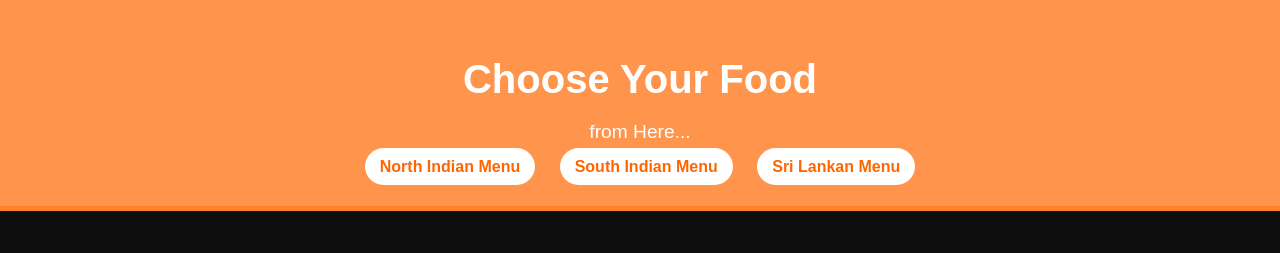
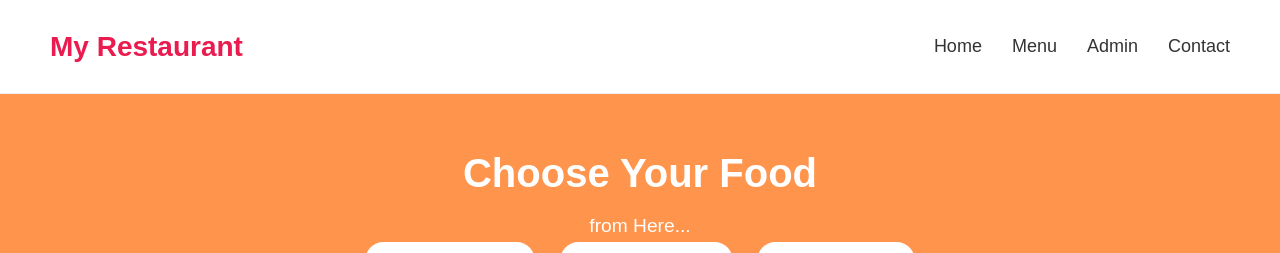
Before and after one commit to Dhanalakshmi85/FullStackTeamProject, a Flask app: page /menu in a window 1280 px wide. Shown: the top 253 px of the page. Run offline with Flask 3, Linux system fonts and the light colour scheme.

Commit message:
changes done to menu and navigation

```diff
--- a/frontend/static/css/menu.css
+++ b/frontend/static/css/menu.css
@@ -2,6 +2,43 @@ html{
     scroll-behavior: smooth;
 }
 
+/* ✅ NAVBAR (added at top) */
+.navbar {
+    display: flex;
+    justify-content: space-between;
+    align-items: center;
+    padding: 20px 50px;
+    background: white;
+    border-bottom: 1px solid #eee;
+}
+
+.logo {
+    font-size: 28px;
+    font-weight: bold;
+    color: #e91b4f;
+}
+
+.nav-links {
+    list-style: none;
+    display: flex;
+    gap: 30px;
+
+}
+
+.nav-links li a {
+    text-decoration: none;
+    color: #333;
+    font-size: 18px;
+    transition: 0.3s;
+}
+
+.nav-links li a:hover {
+    color: #e91b4f;
+}
+/* ✅ END NAVBAR */
+
+
+/* Existing Page Styling */
 body{
   font-family: 'Poppins', sans-serif;
   background-color: #0f0e0e;
@@ -64,7 +101,7 @@ header p {
 
 .menu-center {
   width: 30%;
-  text-align: center;
+  height: 20;
 }
 
 .menu-item {
@@ -95,7 +132,6 @@ header p {
   margin-top: 0;
 }
 
-/* Center main dish (same size as others) */
 .main-dish {
   width: 120px;
   height: 120px;
@@ -110,7 +146,6 @@ h2 {
   color: #ff6600;
 }
 
-/* Fixed Back to Main Menu button */
 .back {
   position: fixed;
   bottom: 20px;
--- a/frontend/templates/menu.html
+++ b/frontend/templates/menu.html
@@ -7,6 +7,18 @@
   <link rel="stylesheet" href="{{ url_for('static', filename='css/menu.css') }}">
 </head>
 <body>
+
+  <!-- ✅ Added Navbar -->
+  <nav class="navbar">
+      <div class="logo">My Restaurant</div>
+      <ul class="nav-links">
+          <li><a href="/">Home</a></li>
+          <li><a href="/menu">Menu</a></li>
+          <li><a href="/admin">Admin</a></li>
+          <li><a href="/contact">Contact</a></li>
+      </ul>
+  </nav>
+  <!-- ✅ End Navbar -->
 
   <header id="top">
     <h1>Choose Your Food</h1>
@@ -75,45 +87,45 @@
     <div class="menu-container">
       <div class="menu-left">
         <div class="menu-item">
-          <img src="images/dosa.jpeg" alt="Dosa">
+          <img src="{{ url_for('static', filename='img/dosa.jpeg') }}" alt="Dosa">
           <h3>Dosa - €10</h3>
           <p>Thin, crispy rice crepe served with sambar and coconut chutney.</p>
         </div>
 
         <div class="menu-item">
-          <img src="images/idli.jpeg" alt="Idli">
+          <img src="{{ url_for('static', filename='img/Idli.jpeg') }}" alt="Idli">
           <h3>Idli Sambar - €8</h3>
           <p>Soft steamed rice cakes with flavorful lentil sambar.</p>
         </div>
 
         <div class="menu-item">
-          <img src="images/vada.jpg" alt="Vada">
+          <img src="{{ url_for('static', filename='img/Vada.jpg') }}" alt="Vada">
           <h3>Medu Vada - €15</h3>
           <p>Crispy lentil donuts with spicy chutney and tangy sambar.</p>
         </div>
       </div>
 
-      <div class="menu-center">
+      <div class="menu-item">
         <h2>South Indian Menu</h2>
-        <img src="images/uthappam.jpg" alt="Uthappam" class="main-dish">
+        <img src="{{ url_for('static', filename='img/uthappam.jpg') }}" alt="uthappam">
         <p>Special South Indian Combo Plate - €19.50</p>
       </div>
 
       <div class="menu-right">
         <div class="menu-item">
-          <img src="images/curd-rise.jpg" alt="Curd Rice">
+          <img src="{{ url_for('static', filename='img/curd-rise.jpg') }}" alt="Curd Rice">
           <h3>Curd Rice - €8</h3>
           <p>Cool, creamy rice mixed with yogurt and tempered spices.</p>
         </div>
 
         <div class="menu-item">
-          <img src="images/curry.jpeg" alt="Full Dish">
+          <img src="{{ url_for('static', filename='img/curry.jpeg') }}" alt="Curry">
           <h3>Full Curry Meal - €10</h3>
           <p>Authentic rice meal served with spicy curry and papad.</p>
         </div>
 
         <div class="menu-item">
-          <img src="images/lunch2.jpeg" alt="Lunch Plate">
+         <img src="{{ url_for('static', filename='img/lunch2.jpeg') }}" alt="lunch2">
           <h3>Lunch Plate - €17.50</h3>
           <p>Traditional meal with dosa, rice, chutney, and dessert.</p>
         </div>
```
Also changed, not shown: other parts of frontend/templates/menu.html (+14 -14 lines), frontend/static/css/contact.css (+38 -0 lines), frontend/templates/contact.html (+14 -0 lines).
